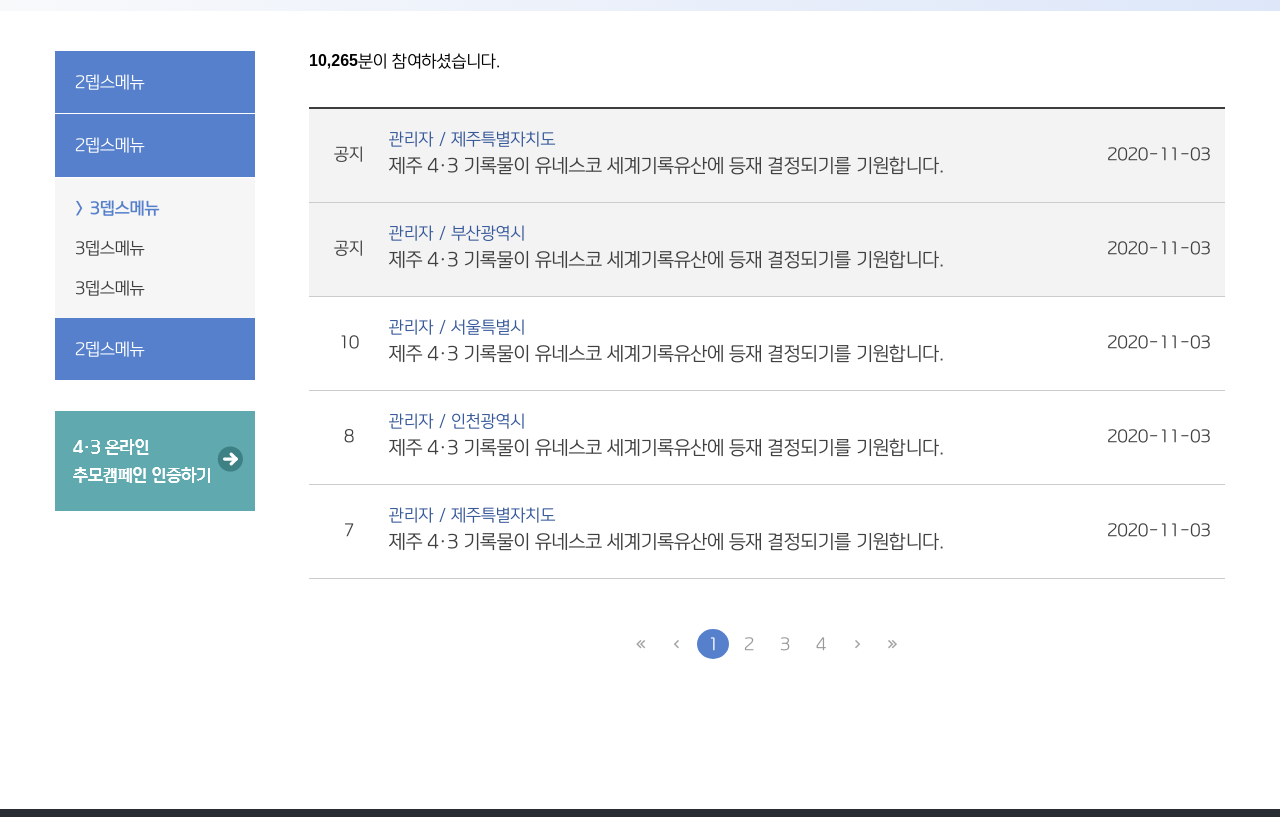
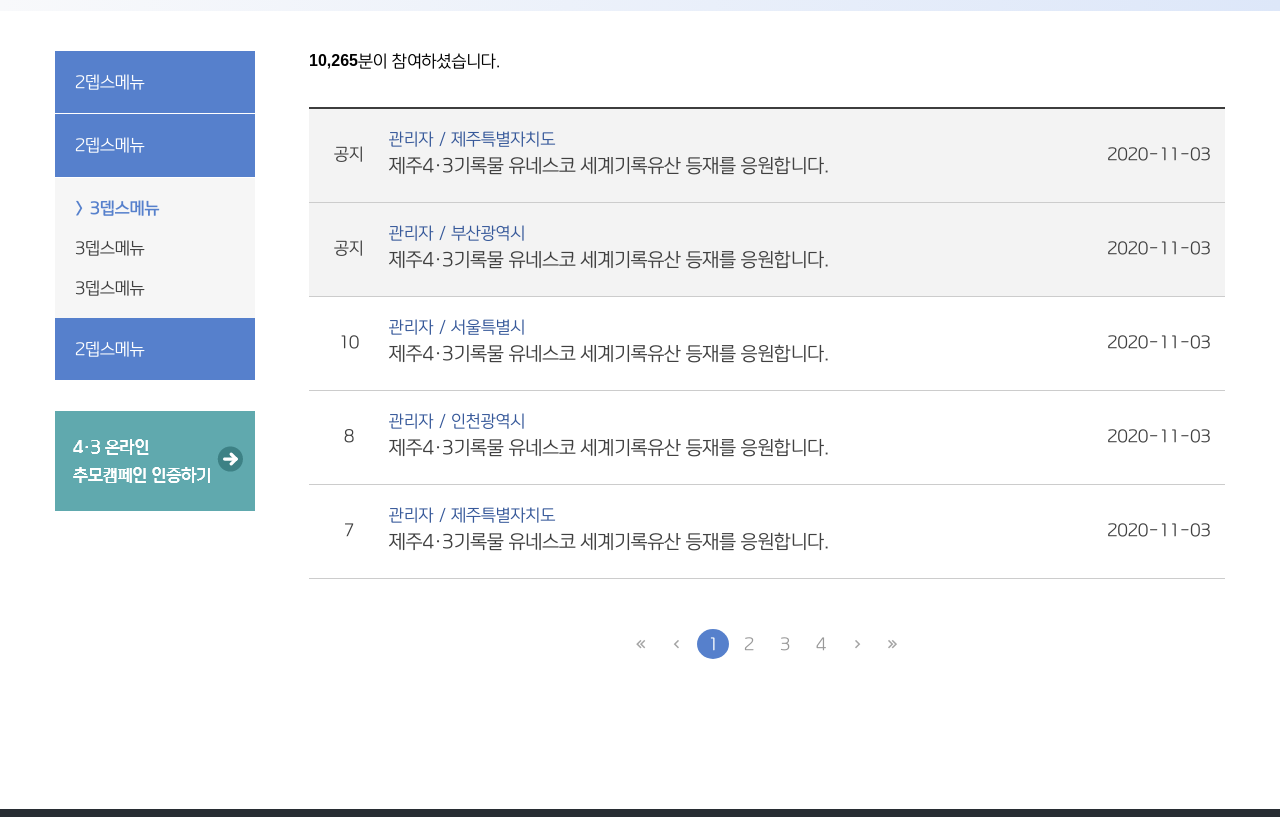
Before and after one commit to rhkanrdl/43bosang, a plain HTML site: page sub28.html in a window 1280 px wide. Shown: the part 280-1097 px from the top of the page. Drawn offline with Linux system fonts and the light colour scheme; a web font is replaced by a local one.

Commit message:
문구수정

```diff
--- a/sub28.html
+++ b/sub28.html
@@ -168,7 +168,7 @@
                                             <p class="num">공지</p>
                                             <p class="name">관리자 / 제주특별자치도</p>
                                             <h4>
-                                                제주 4·3 기록물이 유네스코 세계기록유산에 등재 결정되기를 기원합니다.
+                                                제주4·3기록물 유네스코 세계기록유산 등재를 응원합니다.
                                             </h4>
                                             <p class="date">2020-11-03</p>
                                         </a>
@@ -178,7 +178,7 @@
                                             <p class="num">공지</p>
                                             <p class="name">관리자 / 부산광역시</p>
                                             <h4>
-                                                제주 4·3 기록물이 유네스코 세계기록유산에 등재 결정되기를 기원합니다.
+                                                제주4·3기록물 유네스코 세계기록유산 등재를 응원합니다.
                                             </h4>
                                             <p class="date">2020-11-03</p>
                                         </a>
@@ -188,7 +188,7 @@
                                             <p class="num">10</p>
                                             <p class="name">관리자 / 서울특별시</p>
                                             <h4>
-                                                제주 4·3 기록물이 유네스코 세계기록유산에 등재 결정되기를 기원합니다.
+                                                제주4·3기록물 유네스코 세계기록유산 등재를 응원합니다.
                                             </h4>
                                             <p class="date">2020-11-03</p>
                                         </a>
@@ -198,7 +198,7 @@
                                             <p class="num">8</p>
                                             <p class="name">관리자 / 인천광역시</p>
                                             <h4>
-                                                제주 4·3 기록물이 유네스코 세계기록유산에 등재 결정되기를 기원합니다.
+                                                제주4·3기록물 유네스코 세계기록유산 등재를 응원합니다.
                                             </h4>
                                             <p class="date">2020-11-03</p>
                                         </a>
@@ -208,7 +208,7 @@
                                             <p class="num">7</p>
                                             <p class="name">관리자 / 제주특별자치도</p>
                                             <h4>
-                                                제주 4·3 기록물이 유네스코 세계기록유산에 등재 결정되기를 기원합니다.
+                                                제주4·3기록물 유네스코 세계기록유산 등재를 응원합니다.
                                             </h4>
                                             <p class="date">2020-11-03</p>
                                         </a>
```
Also changed, not shown: main.html (+4 -4 lines), source/images/sign-mobile.svg, source/images/sign.svg.
